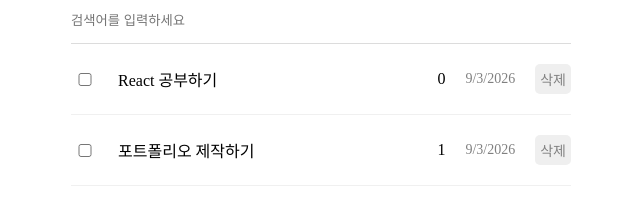
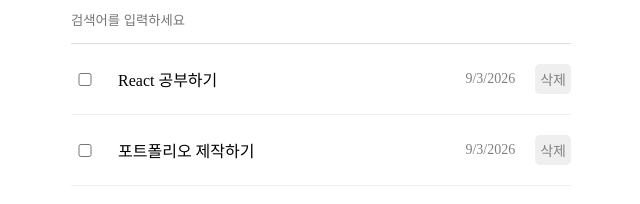
Before and after one commit to H-24/ToDoList-react-project, a React (Vite) app: page / in a window 1280 px wide. Shown: the part 284-488 px from the top of the page, without its empty margins (319-959 px from the left). Built offline with nearby package versions, Linux system fonts and the light colour scheme.

Commit message:
테스트용 id 표시 제거

```diff
--- a/src/components/TodoItem.tsx
+++ b/src/components/TodoItem.tsx
@@ -17,7 +17,6 @@ const TodoItem = ({todo} : ToDoItemProps) => {
         <div className='TodoItem'>
             <input onChange={onChangeCheckbox} type='checkbox'></input>
             <div className='content'>{todo.content}</div>
-            <div>{todo.id}</div>
             <div className='date'>{new Date(todo.date).toLocaleDateString()}</div>
             <button onClick={onClickButton}>삭제</button>
         </div>
```
